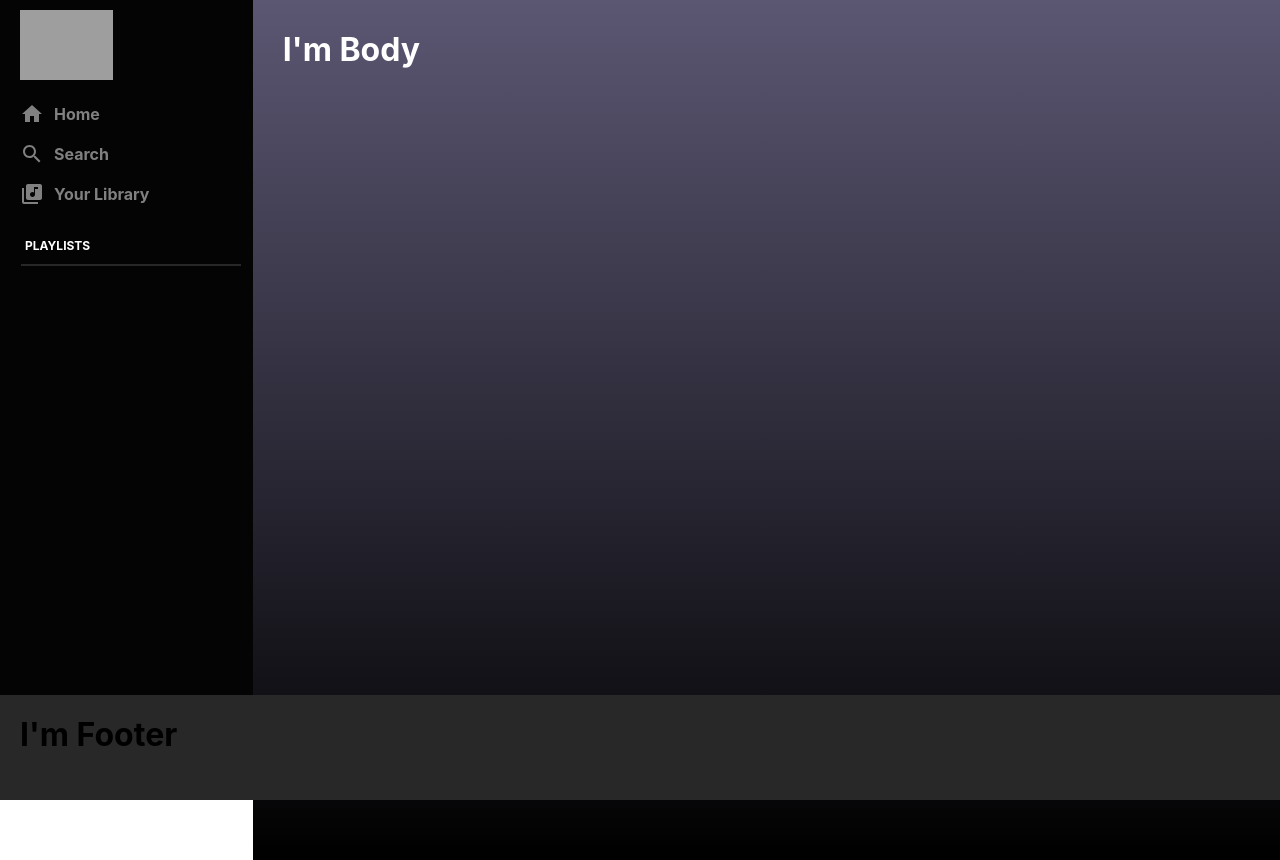
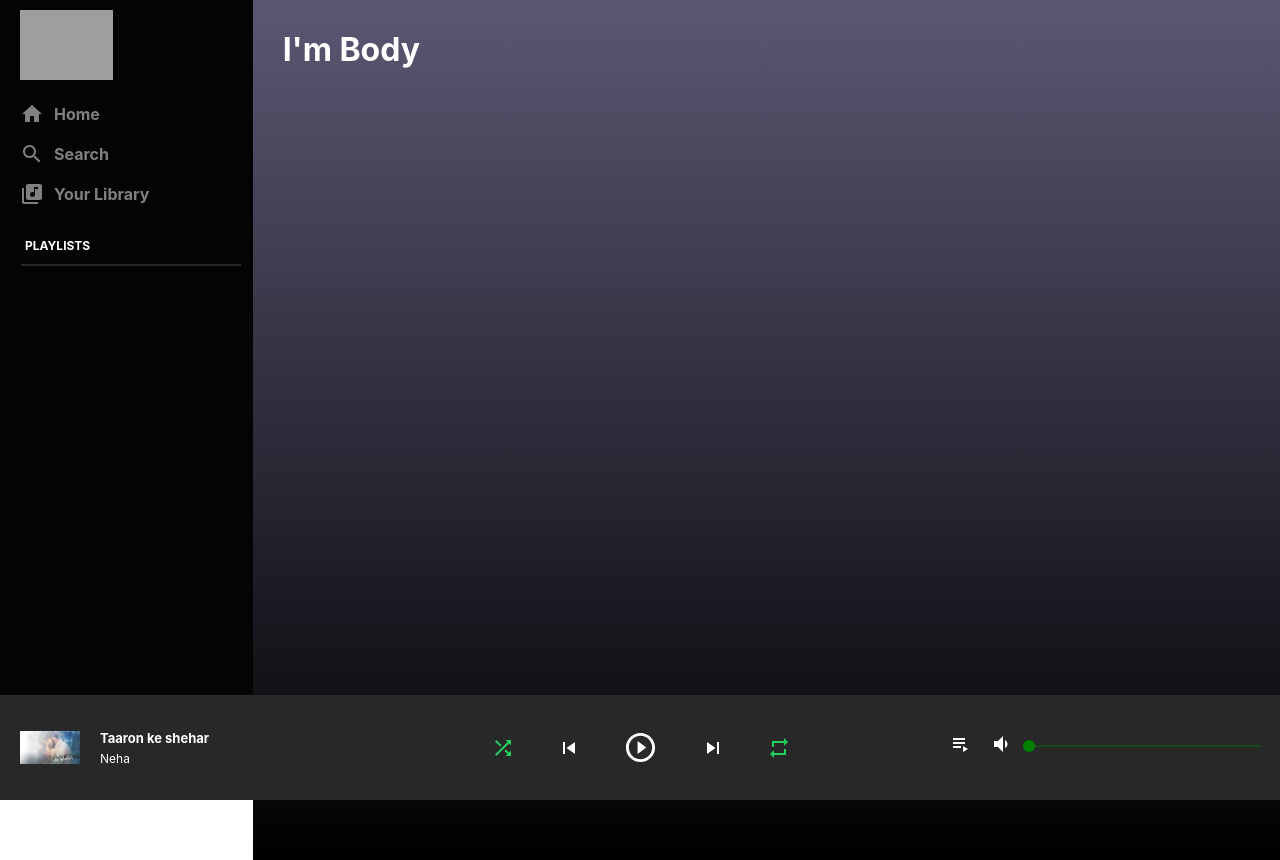
Before and after one commit to Mdakhib/Spotify-Clone, a React (Create React App) app: page / in a window 1280 px wide. Built offline with nearby package versions, Linux system fonts and the light colour scheme; grey boxes are pictures that could not be loaded; what spotify-web-api-js would draw is missing.

Commit message:
footer created and styled

```diff
--- a/src/components/Footer.js
+++ b/src/components/Footer.js
@@ -1,12 +1,48 @@
-import React from 'react'
-import '../styles/footer.css'
+import { Grid, Slider } from "@material-ui/core";
+import {
+  PlayCircleOutline,
+  PlaylistPlay,
+  Repeat,
+  Shuffle,
+  SkipNext,
+  SkipPrevious,
+  VolumeDown,
+} from "@material-ui/icons";
+import React from "react";
+import "../styles/footer.css";
 
 function Footer() {
-    return (
-        <div className='footer'>
-            <h1>I'm Footer </h1>
+  return (
+    <div className="footer">
+      <div className="footer__left">
+        <img className="footer__albumLogo" src="/images/download.jfif" alt="" />
+        <div className="footer__songInfo">
+          <h4>Taaron ke shehar</h4>
+          <p>Neha</p>
         </div>
-    )
+      </div>
+      <div className="footer__center">
+        <Shuffle className="footer__green" />
+        <SkipPrevious className="footer__icon" />
+        <PlayCircleOutline className="footer__icon" fontSize="large" />
+        <SkipNext className="footer__icon" />
+        <Repeat className="footer__green" />
+      </div>
+      <div className="footer__right">
+        <Grid container spacing={2}>
+          <Grid item>
+            <PlaylistPlay />
+          </Grid>
+          <Grid item>
+            <VolumeDown />
+          </Grid>
+          <Grid item xs>
+            <Slider aria-labelledby="continuous-slider" />
+          </Grid>
+        </Grid>
+      </div>
+    </div>
+  );
 }
 
-export default Footer
+export default Footer;
--- a/src/index.css
+++ b/src/index.css
@@ -17,3 +17,7 @@ code {
   font-family: source-code-pro, Menlo, Monaco, Consolas, 'Courier New',
     monospace;
 }
+
+body::-webkit-scrollbar{
+  display: none;
+}
--- a/src/styles/footer.css
+++ b/src/styles/footer.css
@@ -5,4 +5,66 @@
     width: 100%;
     background-color: #282828;
     padding: 20px;
+    display: flex;
+    justify-content: space-between;
+    width: 97%;
+    }
+
+
+    .footer__right * .MuiSlider-root{
+        color: green;
+    }
+
+    .footer__left {
+        flex: 0.3;
+        display: flex;
+        align-items: center;
+        color: white;
+        width: 300px;
+    }
+
+    .footer__center {
+        flex: 0.4;
+        padding: 0 100px;
+        color: white;
+        display: flex;
+        align-items: center;
+        justify-content: space-between;
+        max-width: 300px;
+    }
+
+    .footer__right {
+        flex: 0.3;
+        display: flex;
+        justify-content: space-between;
+        align-items: center;
+        color: white;
+
+    }
+
+    .footer__albumLogo {
+        height: 60px;
+        width: 60px;
+        margin-right: 20px;
+        object-fit: contain;
+
+    }
+
+    .footer__green {
+        color: #1ed15e;
+    }
+
+    .footer__songInfo>h4 {
+        margin-bottom: 5px;
+        font-size: 13px;
+    }
+
+    .footer__songInfo>P {
+        font-size: 12px;
+    }
+
+    .footer__icon:hover,
+    .footer__green:hover {
+        transition: transform 0.2s ease-in-out;
+        transform: scale(1.2) !important;
 }
```
Also changed, not shown: public/images/download.jfif (added).
